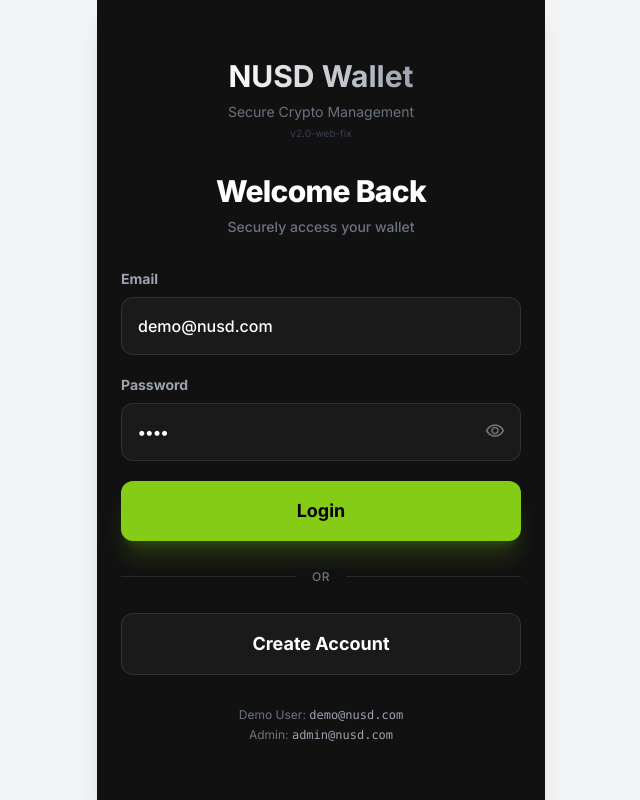
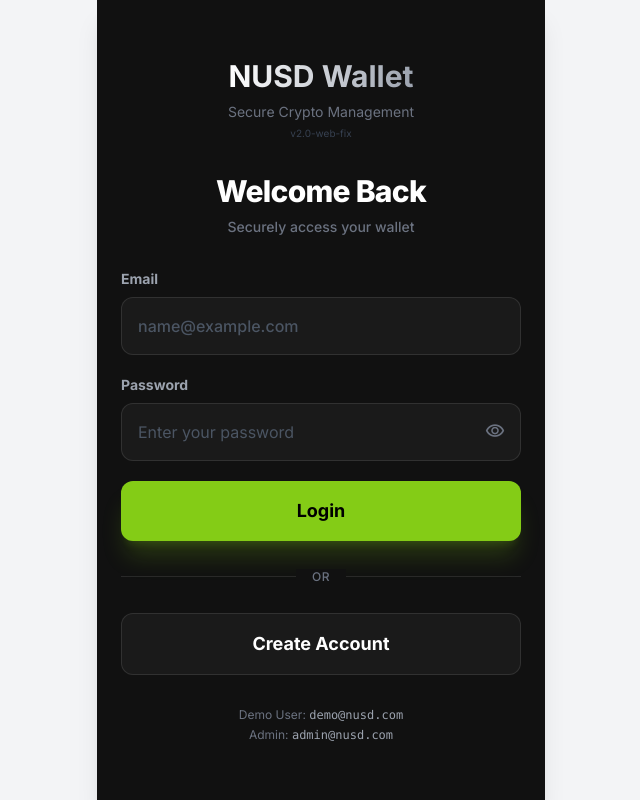
Before and after one commit to mertbayrm0/nusd-wallet, a React (Vite) app: page /#/ in a window 1280 px wide. Shown: the whole page, without its empty margins (319-959 px from the left). Built offline with nearby package versions, Linux system fonts and the light colour scheme; no server answers.

Commit message:
Clear default login credentials

```diff
--- a/src/screens/Login.tsx
+++ b/src/screens/Login.tsx
@@ -5,8 +5,8 @@ import { useApp } from '../App';
 const Login = () => {
   const navigate = useNavigate();
   const { login } = useApp();
-  const [email, setEmail] = useState('demo@nusd.com');
-  const [password, setPassword] = useState('1234');
+  const [email, setEmail] = useState('');
+  const [password, setPassword] = useState('');
   const [isLoading, setIsLoading] = useState(false);
   const [showPassword, setShowPassword] = useState(false);
   const [error, setError] = useState<string | null>(null);
```
Also changed, not shown: 1 other file (tests, documents, lock files or other folders).
